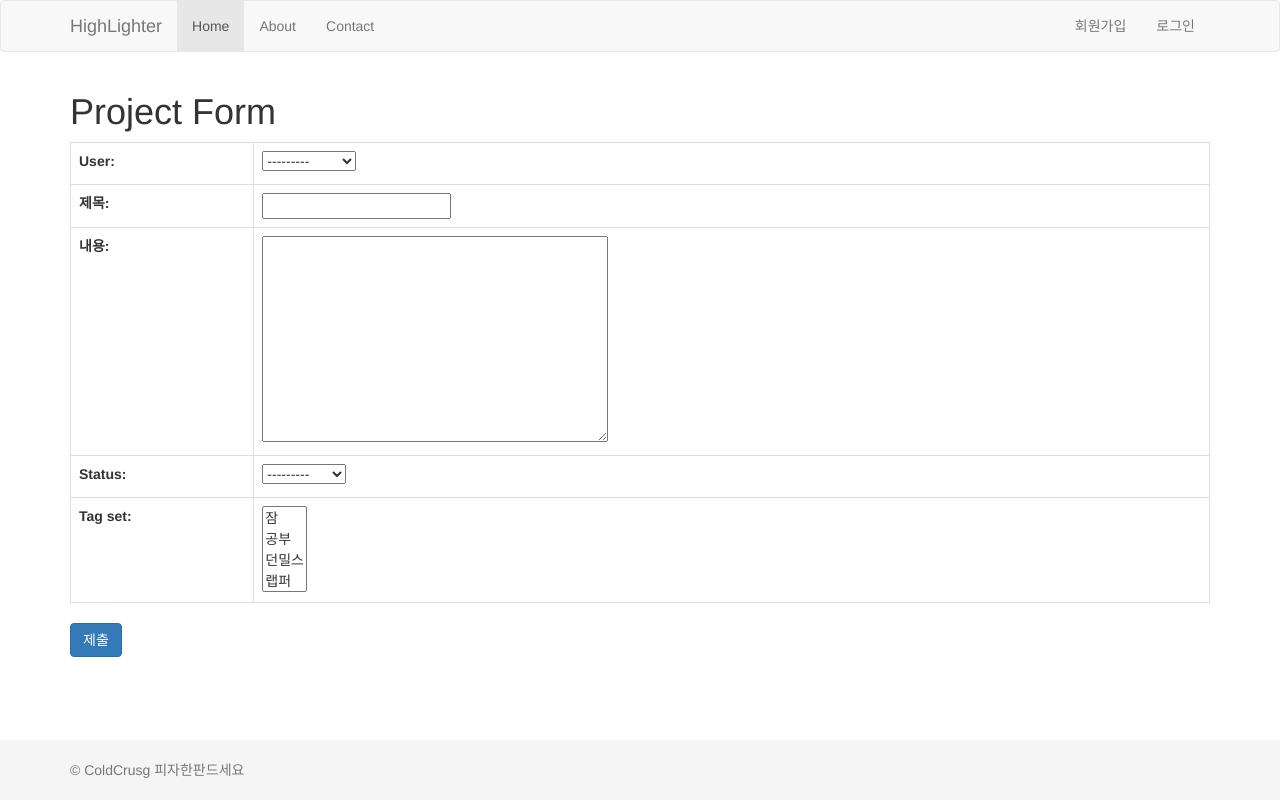
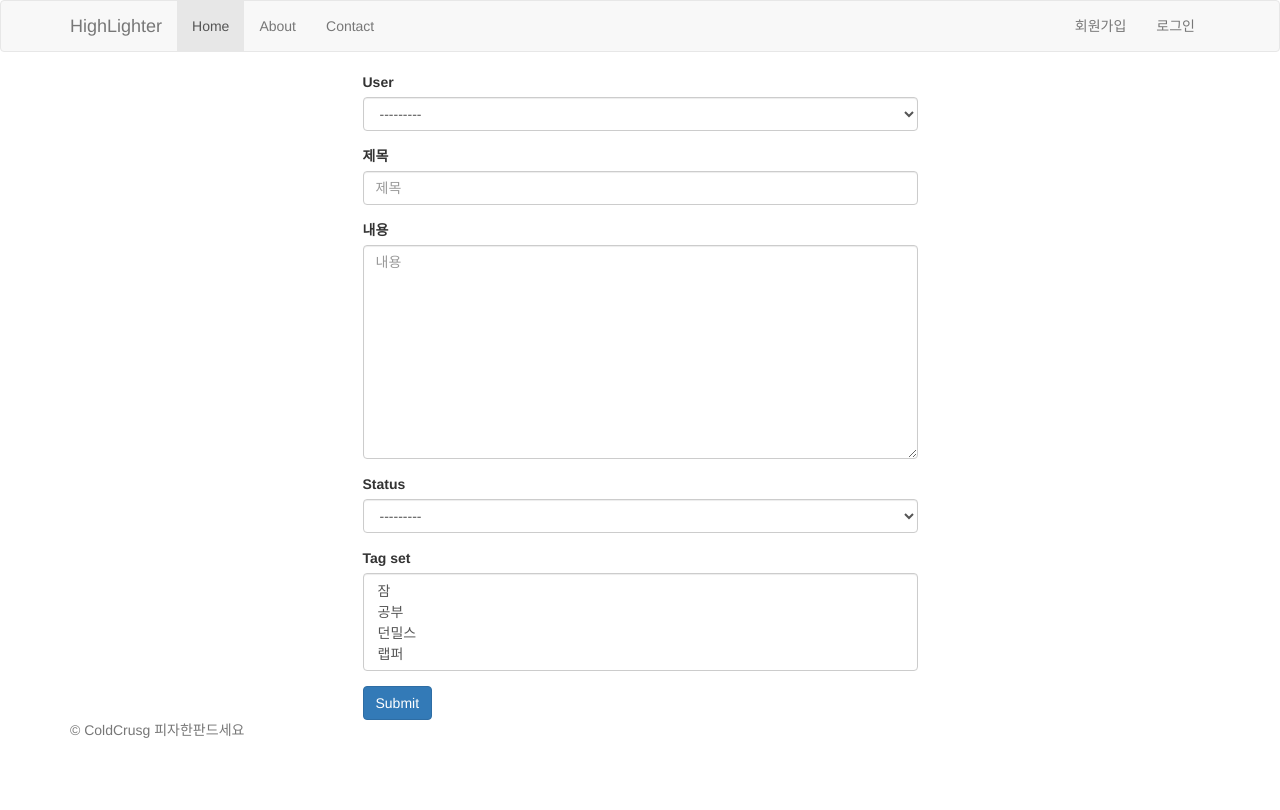
Before and after one commit to danial-coldcrust/highlighter, a Django app: a page that uses highlighter/home/templates/home/project_form.html in a window 1280 px wide. After the commit the page ends 738 px from the top, so only its background shows below. Run offline with Django 3.2, Linux system fonts and the light colour scheme; data comes from the database, SQL or seed files in the repository; both versions use the stored data as it was after the commit; some libraries are stand-ins or nearby versions.

Commit message:
static파일 설정해봄

```diff
--- a/highlighter/highlighter/settings.py
+++ b/highlighter/highlighter/settings.py
@@ -38,6 +38,7 @@ INSTALLED_APPS = [
     'django.contrib.messages',
     'django.contrib.staticfiles',
     'debug_toolbar',
+    'bootstrap3',
     'accounts',
     'study',
     'home',
@@ -125,5 +126,9 @@ USE_TZ = True
 # https://docs.djangoproject.com/en/1.11/howto/static-files/
 
 STATIC_URL = '/static/'
+STATICFILES_DIRS = [
+    os.path.join(BASE_DIR,'home','static')
+
+]
 
 INTERNAL_IPS =['127.0.0.1']
--- a/highlighter/highlighter/templates/highlighter/layout.html
+++ b/highlighter/highlighter/templates/highlighter/layout.html
@@ -1,3 +1,4 @@
+{%  load static %}
 <!doctype html>
 <html>
 <head>
@@ -12,18 +13,8 @@
     <!-- bootstrap: cosmo theme -->
     <!-- <link rel="stylesheet" href="//maxcdn.bootstrapcdn.com/bootswatch/3.3.7/cosmo/bootstrap.min.css" /> -->
 
-    <style>
-        html { position: relative; min-height: 100%; }
-        body { margin-bottom: 60px; }
-        #page-footer {
-            position: absolute;
-            bottom: 0;
-            width: 100%;
-            height: 60px;
-            line-height: 60px;
-            background-color: #f5f5f5;
-        }
-    </style>
+{#    <link rel="stylesheet" href="/static/style.css" />#}
+<link rel="stylesheet" href="{% static style.css %}" />
 </head>
 
 <body>
@@ -50,6 +41,34 @@
             </div>
         </div>
     </nav>
+{#    <div class="container">#}
+{#        <div class="alert alert-info">#}
+{##}
+{#        </div>#}
+{##}
+{#        <div class="alert alert-success">#}
+{##}
+{#        </div>#}
+{##}
+{#        <div class="alert alert-danger">#}
+{##}
+{#        </div>#}
+{##}
+{#        <div class="alert alert-warning">#}
+{##}
+{#        </div>#}
+{#    </div>#}
+
+    {% if messages %}
+        <div class="container">
+            <div class="alert alert-{{ message.tags }}">
+                {% for message in messages %}
+                    {{  message.tags }} {#  메세지level #}
+                    {{  message.message }}{#  실제메세 지내용 #}
+                {% endfor %}
+            </div>
+        </div>
+    {% endif %}
 
 
     {% block content %}
--- /dev/null
+++ b/highlighter/home/static/home/style.css
@@ -0,0 +1,4 @@
+/** hoem/static/home/style.css **/
+
+body {
+}
--- a/highlighter/home/templates/home/project_form.html
+++ b/highlighter/home/templates/home/project_form.html
@@ -2,17 +2,42 @@
 
 {% block content %}
 
+    {#    <div class="container">#}
+    {#        <div class="row">#}
+    {#            <div class="col-md-12">#}
+    {#                <h1>Project Form</h1>#}
+    {##}
+    {##}
+    {##}
+    {#                <form action="" method="post">#}
+    {#                    {% csrf_token %}#}
+    {##}
+    {#                    <table class="table table-hover table-bordered">#}
+    {#                        {{  form.as_table }} {% comment %}에러났을때보여줌{% endcomment %}#}
+    {#                    </table>#}
+    {#                    <input type="submit" value="제출" class="btn btn-primary">#}
+    {#                </form>#}
+    {##}
+    {##}
+    {##}
+    {#            </div>#}
+    {#        </div>#}
+    {#    </div>#}
+
+
+
+    {% load bootstrap3 %}
+
+    {% bootstrap_css %}
+    {% bootstrap_javascript %}
+
     <div class="container">
         <div class="row">
-            <div class="col-md-12">
-                <h1>Project Form</h1>
-
+            <div class="col-md-6 col-md-offset-3">
                 <form action="" method="post">
                     {% csrf_token %}
-                    <table class="table table-hover table-bordered">
-                        {{  form.as_table }} {% comment %}에러났을때보여줌{% endcomment %}
-                    </table>
-                    <input type="submit" value="제출" class="btn btn-primary">
+                    {% bootstrap_form form %}
+                    <input type="submit" class="btn btn-primary">
                 </form>
             </div>
         </div>
--- a/highlighter/home/views.py
+++ b/highlighter/home/views.py
@@ -1,3 +1,4 @@
+from django.contrib import messages
 from django.http import Http404
 from django.shortcuts import get_object_or_404,render,redirect
 from .models import Project
@@ -10,6 +11,7 @@ def project_new(request):
         if form.is_valid():#모든validate호출하기
             project = Project()
             project = form.save()
+            messages.success(request,' 새 포스팅을 저장했다습니다')
 
             return redirect('/home/')
         else:
--- a/highlighter/requirements.txt
+++ b/highlighter/requirements.txt
@@ -1,2 +1,3 @@
 django==1.11.6
 django-debug-toolbar
+django-bootstrap3
```
Also changed, not shown: highlighter/highlighter/static/style.css (added, +11 -0 lines), highlighter/db.sqlite3.
